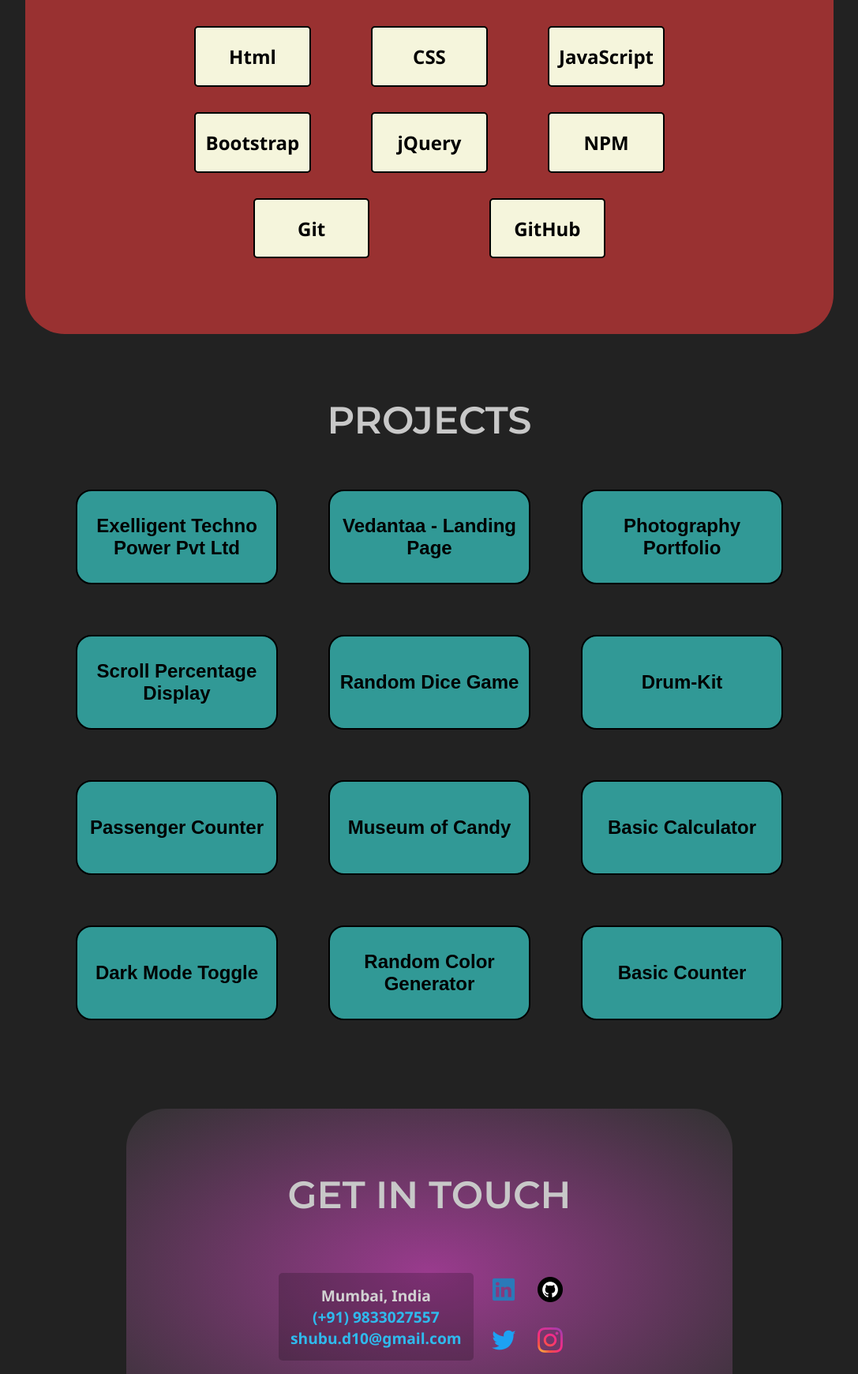
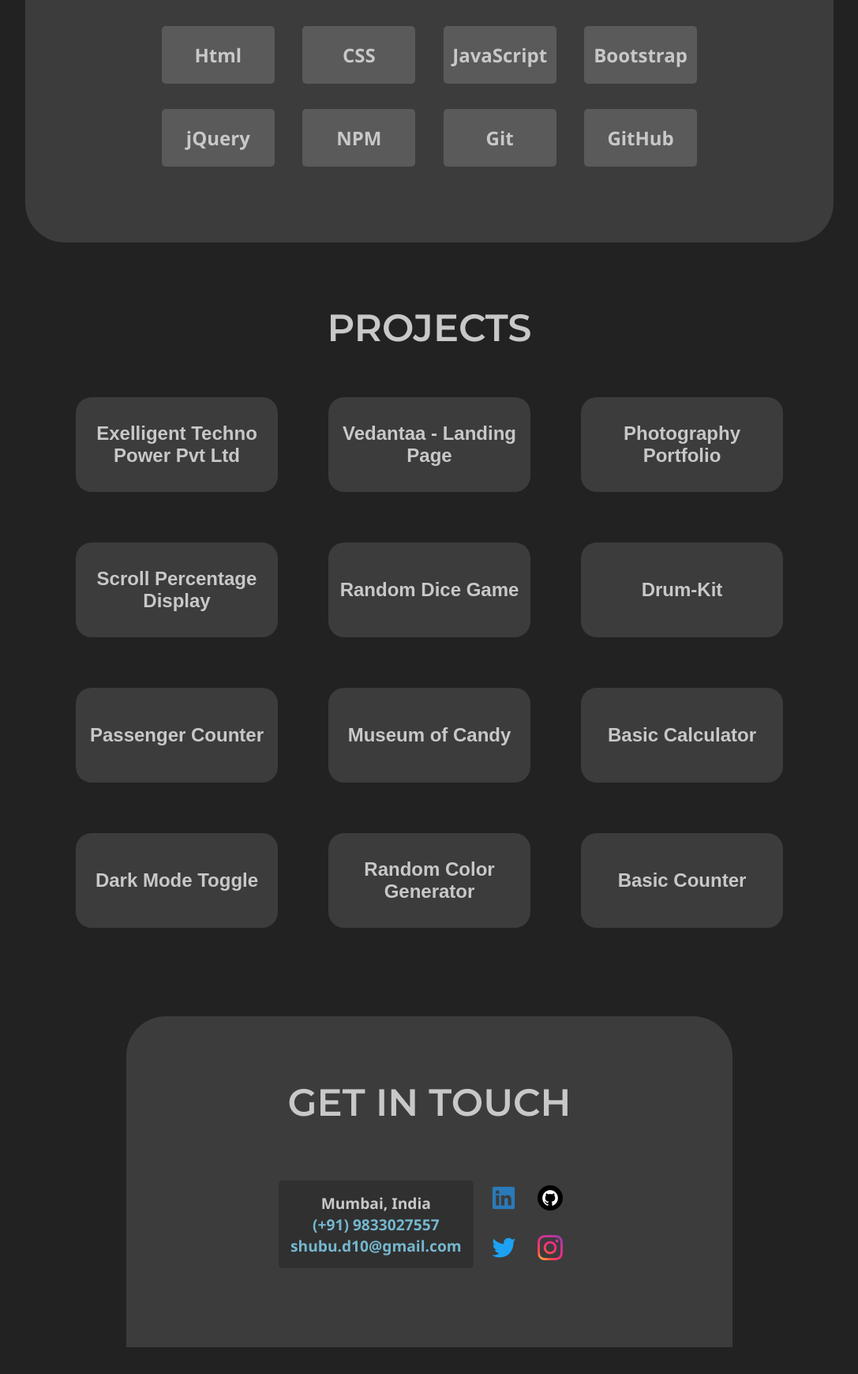
Before and after one commit to shubu10/Shubhankar-Portfolio, a plain HTML site: page index.html in a window 1280 px wide. Shown: the part 1060-2800 px from the top of the page at 79% size, without its empty margins (96-1183 px from the left). After the commit the page ends 2766 px from the top, so only its background shows below. Drawn offline with Linux system fonts and the light colour scheme.

Commit message:
changed styles

```diff
--- a/index.html
+++ b/index.html
@@ -71,7 +71,7 @@
 
         <section id="about">
             <div id="my-image">
-                <img src="static/shubu.JPG">
+                <img src="static/shubu.jpeg">
             </div>
             <p id="about-text">
                 Currently a <span id="front">Front End</span> Developer.
--- a/style.css
+++ b/style.css
@@ -110,7 +110,8 @@ section {
     /* padding-bottom: 0; */
     font-weight: 600;
     color: rgb(200, 200, 200);
-    font-family: 'Montserrat', sans-serif;;
+    font-family: 'Montserrat', sans-serif;
+    ;
 }
 
 
@@ -151,19 +152,20 @@ section {
     font-size: 2rem;
 }
 
-#front{
+#front {
     color: #000000;
     /* background-color: rgb(170, 39, 39); */
     background-color: #993131;
     border-radius: 3px;
-    padding:0 5px;
+    padding: 0 5px;
 }
 
 /* skills section  */
 
 
 #skills {
-    background-color: #993131;
+    /* background-color: #993131; */
+    background-color: rgb(60, 60, 60);
     width: 80%;
     border-radius: 50px;
     margin: auto;
@@ -181,13 +183,14 @@ section {
     margin-top: -2rem;
 }
 
-.skill-name{
-    border: 2px solid black;
+.skill-name {
+    /* border: 2px solid black; */
+    color: rgb(200, 200, 200);
     width: 20%;
     margin: 1rem;
     display: flex;
     justify-content: center;
-    background-color: beige;
+    background-color: rgb(90, 90, 90);
     border-radius: 5px;
 }
 
@@ -210,7 +213,7 @@ section {
 /* projects section */
 
 
-.proj-stack{
+.proj-stack {
     width: 80%;
     display: flex;
     flex-wrap: wrap;
@@ -220,28 +223,30 @@ section {
     margin-top: -3rem;
 }
 
-.proj{
-    border: 2px solid black;
+.proj {
+    /* border: 2px solid black; */
+    border: none;
     width: 25%;
     height: 15vh;
     /* margin: 1rem; */
     /* background-color: rgb(32, 101, 117); */
-    background-color: #319996;
+    /* background-color: #993131; */
+    background-color: rgb(60, 60, 60);
     border-radius: 20px;
     /* text-align: center; */
     margin: 2rem;
-    padding:0 1%;
+    padding: 0 1%;
     font-size: 1rem;
     transition: background-color 0.3s ease-in-out;
 }
 
-.proj a{
+.proj a {
     text-decoration: none;
-    color: black;
+    color: rgb(200, 200, 200);
 }
 
-.proj:hover{
-    background-color: rgb(75, 119, 52);
+.proj:hover {
+    background-color: rgb(90, 90, 90);
 }
 
 
@@ -254,8 +259,9 @@ section {
 /* contact section */
 
 #contact {
-    background-image: radial-gradient(rgb(154, 59, 142), rgb(50, 50, 50));
+    /* background-image: radial-gradient(rgb(154, 59, 142), rgb(50, 50, 50)); */
     /* background-color: #993131; */
+    background-color: rgb(60, 60, 60);
     border-top-left-radius: 50px;
     border-top-right-radius: 50px;
     width: 60%;
@@ -280,19 +286,19 @@ section {
 
 #tele a {
     text-decoration: none;
-    color: rgb(47, 186, 237);
+    color: rgb(117, 183, 207);
 }
 
 #tele {
     border-radius: 5px;
     padding: 15px;
-    color: rgb(210, 210, 210);
+    color: rgb(200, 200, 200);
     background-color: rgba(0, 0, 0, 0.2);
     font-weight: 700;
     font-size: 1.2rem;
 }
 
-#bottom-social{
+#bottom-social {
     display: flex;
     justify-content: center;
     align-items: center;
@@ -302,7 +308,7 @@ section {
     border-radius: 20px; */
 }
 
-.bottom-icon{
+.bottom-icon {
     margin: 10%;
 }
 
@@ -315,13 +321,13 @@ section {
 
 
     #body-header {
-        height: 60vh;
+        height: 50vh;
     }
 
 
-    #my-name{
+    #my-name {
         font-size: 8vw;
-        margin-top: -2rem;
+        margin-top: -5rem;
         margin-bottom: 2rem;
     }
 
@@ -331,20 +337,22 @@ section {
         margin: 0px 10px;
     }
 
-    .section-heading{
+    .section-heading {
         font-size: 8vw;
     }
 
-    #my-image{
+    #my-image {
         margin-top: -20vh;
     }
 
-    #about-text{
+    #about-text {
         font-size: 5.5vw;
     }
 
     #skills {
         width: 90%;
+        /* padding-top: 3rem; */
+        padding-bottom: 3rem;
     }
 
 
@@ -352,17 +360,17 @@ section {
         width: 90%;
     }
 
-    .skill-name{
+    .skill-name {
         width: 40%;
         font-size: 3vw;
         margin: 3vw;
     }
 
-    .proj-stack{
+    .proj-stack {
         width: 90%;
     }
 
-    .proj{
+    .proj {
         border: none;
         width: 90%;
         height: auto;
@@ -375,17 +383,22 @@ section {
 
     #contact {
         width: 80%;
+        padding-bottom: 2rem;
+    }
+
+    #tele {
+        margin-top: 0;
     }
 
     .contact-section {
         width: 90%;
     }
 
-    #bottom-social{
+    #bottom-social {
         width: 80%;
     }
 
-    .bottom-icon{
+    .bottom-icon {
         margin: 5%;
     }
 
```
Also changed, not shown: static/shubu.JPG (deleted), static/shubu.jpeg (added).
